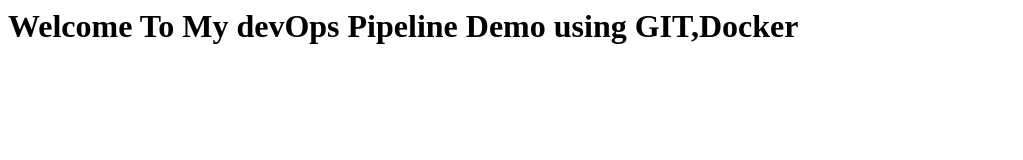
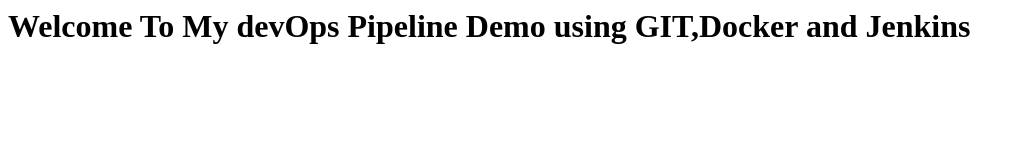
Before and after one commit to sunila12/website, a plain HTML site: page index.html in a window 1280 px wide. Shown: the whole page, without its empty margins (0-1023 px from the left). Drawn offline with Linux system fonts and the light colour scheme.

Commit message:
changed contents

```diff
--- a/index.html
+++ b/index.html
@@ -1,6 +1,6 @@
 <html>
 	<title>jenkins CI/CD Pipeline</title>
 	<body>
-		<h1>Welcome To My devOps Pipeline Demo using GIT,Docker</h1>
+		<h1>Welcome To My devOps Pipeline Demo using GIT,Docker and Jenkins</h1>
 	</body>
 </html>
```
